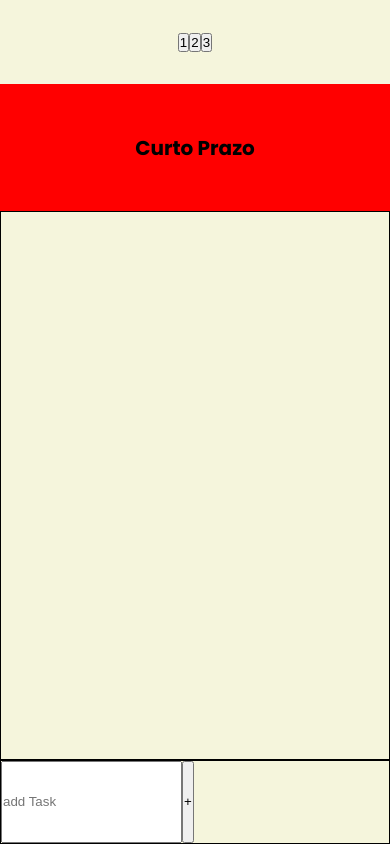
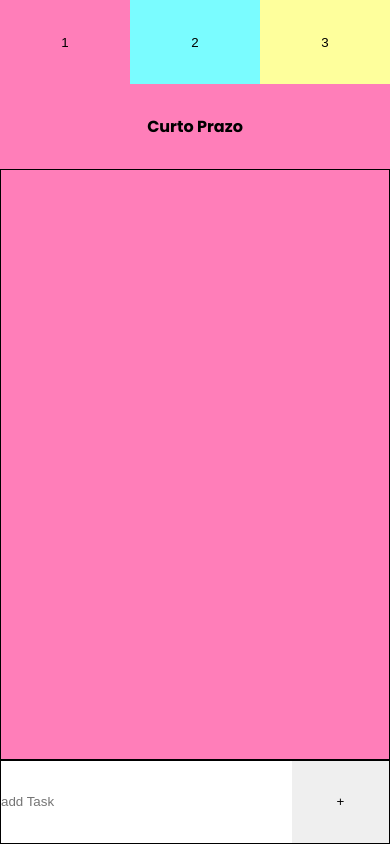
Before and after one commit to FravonDev/todo-list-old-version-, a plain HTML site: page index.html in a window 390 px wide. Drawn offline with Linux system fonts and the light colour scheme.

Commit message:
novas classes e tamanho ajustado

```diff
--- a/assets/css/style.css
+++ b/assets/css/style.css
@@ -41,8 +41,14 @@ body{
 
 /* mobile screens */
 @media screen and (max-width: 478px) {
+    *{
+        box-sizing: border-box;
+        border: none;
+    }
     body{
         background-color: red;
+        font-size: 16px;
+
     }
     header{
         display: none;
@@ -64,7 +70,6 @@ body{
         flex-direction: row;
         align-items: center;
         justify-content: center;
-        background-color: beige;
         width: 100%;
         height: 100%;
 
@@ -76,13 +81,22 @@ body{
         height: 100%;
 
     }
+    #short-period{
+        background-color: var(--pink-card);
+    }
+    #medium-period{
+        background-color: var(--blue-card);
+    }
+    #long-period{
+        background-color: var(--yellow-card);
+    }
+
     .title-period{
         display: flex;
         flex-direction: column;
         justify-content: center;
         align-items: center;
         width:100%;
-        background-color: red;
         height: 15%;
     }
     .hiddeSelect{
@@ -94,15 +108,60 @@ body{
         height: 10%;
 
     }
+    .hidde{
+        display: flex;
+        flex-direction: column;
+        align-items: center;
+        justify-content: center;
+        width: 100%;
+        height: 100%;
+    }
+
+    .title-period{
+        width: 100%;
+        height: 10%;
+        white-space: nowrap;
+        overflow: hidden;
+        }
+
+    .periods-title{
+        overflow: hidden;
+        font-size: 100%;
+    }
+
     .checklist{
         border: 1px solid black;
-        height: 65%;
+        height: 70%;
     }
     .newTask{
+        width: 100%;
         display: flex;
+        flex-direction: row;
         border: solid 1px black;
         height: 10%;
-            }
+
+    }
+    .hiddeBtn1{
+
+        background-color: var(--pink-card);
+    }
+    .hiddeBtn2{
+        background-color: var(--blue-card);
+    }
+    .hiddeBtn3{
+    background-color: var(--yellow-card);
+    }
+
+    .taskInput{
+        width: 75%;
+        height: 100%;
+
+    }
+    .buttonAdd{
+        width: 25%;
+
+    }
+
 
 }
 
--- a/index.html
+++ b/index.html
@@ -23,9 +23,9 @@
                 <!-- here we will storage our periods divs -->
                 <div id="short-period" class="period">
                     <div class="hiddeSelect">
-                        <button class="hidde"  onclick="changeVisibility(1)">1</button>
-                        <button class="hidde"  onclick="changeVisibility(2)">2</button>
-                        <button class="hidde"  onclick="changeVisibility(3)">3</button>
+                        <button class="hidde hiddeBtn1"  onclick="changeVisibility(1)">1</button>
+                        <button class="hidde hiddeBtn2"  onclick="changeVisibility(2)">2</button>
+                        <button class="hidde hiddeBtn3"  onclick="changeVisibility(3)">3</button>
                     </div>
                     <div class="title-period">
                         <h4 class="periods-title">Curto Prazo</h4>
@@ -44,9 +44,9 @@
 
                 <div id="medium-period" class="period">
                     <div class="hiddeSelect">
-                        <button class="hidde"  onclick="changeVisibility(1)">1</button>
-                        <button class="hidde"  onclick="changeVisibility(2)">2</button>
-                        <button class="hidde"  onclick="changeVisibility(3)">3</button>
+                        <button class="hidde hiddeBtn1"  onclick="changeVisibility(1)">1</button>
+                        <button class="hidde hiddeBtn2"  onclick="changeVisibility(2)">2</button>
+                        <button class="hidde hiddeBtn3"  onclick="changeVisibility(3)">3</button>
                     </div>
                     <div class="title-period">
 
@@ -61,13 +61,13 @@
 
                 <div id="long-period" class="period">
                     <div class="hiddeSelect">
-                        <button class="hidde"  onclick="changeVisibility(1)">1</button>
-                        <button class="hidde"  onclick="changeVisibility(2)">2</button>
-                        <button class="hidde"  onclick="changeVisibility(3)">3</button>
+                        <button class="hidde hiddeBtn1"  onclick="changeVisibility(1)">1</button>
+                        <button class="hidde hiddeBtn2"  onclick="changeVisibility(2)">2</button>
+                        <button class="hidde hiddeBtn3"  onclick="changeVisibility(3)">3</button>
                     </div>
                     <div class="title-period">
 
-                        <h4 class="periods-title">Longo razo</h4></div>
+                        <h4 class="periods-title">Longo Prazo</h4></div>
                     <div class="checklist"></div>
                     <!-- when button clicked add a new task  -->
                     <div class="newTask">
```
